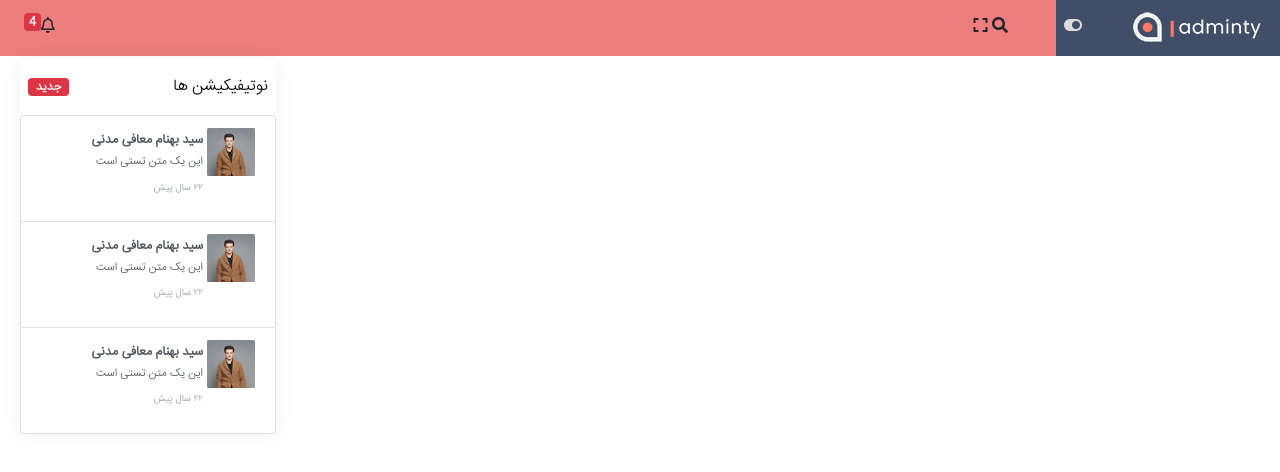
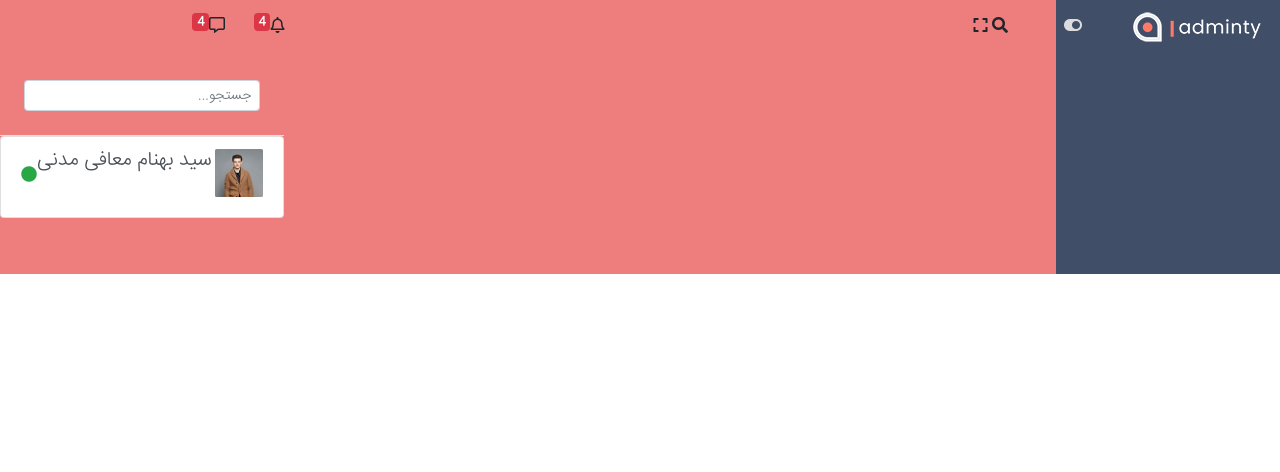
Before and after one commit to behnam666666/panel_admin, a plain HTML site: page index.html in a window 1280 px wide. Drawn offline with Linux system fonts and the light colour scheme.

Commit message:
add notification to html

```diff
--- a/index.html
+++ b/index.html
@@ -56,9 +56,9 @@
                 <section>
                     <span class="ml-2 ml-md-4 positio-relative">
                         <span class="pointer">
-                            <i class="far fa-bell"></i><sup class="badge badge-danger">4</sup>
+                            <i class="far fa-bell"><sup class="badge badge-danger">4</sup></i>
                         </span>
-                        <section class="header-notification rounded">
+                        <section class="header-notification rounded d-none">
                             <section class="d-flex justify-content-between">
                                 <span class="px-2">
                                     نوتیفیکیشن ها
@@ -116,6 +116,43 @@
 
 
 
+                    <span class="ml-2 ml-md-4 positio-relative">
+                        <span>
+                            <i class="far fa-comment-alt"><sup class="badge badge-danger">4</sup></i>
+                        </span>
+
+                        <section class="header-camment">
+                            <section class="border-bottom px-4">
+                                <input type="text" class="form-control form-control-sm my-4" placeholder="جستجو...">
+                            </section>
+
+                            <section class="header-comment-wrapper">
+
+                                <ul class="list-group rounded px-0">
+                                    <li class="list-group-item list-group-item-action">
+                                        <section class="media">
+                                            <img src="./assets/images/avatar-2.jpg" alt="avatar" class="notification-img">
+                                            <section class="media-body pr-1">
+                                                <section class="d-flex justify-content-between">
+                                                    <h5>سید بهنام معافی مدنی</h5>
+                                                    <span><i class="fas fa-circle text-success"></i></span>
+                                                </section>
+                                            </section>
+                                        </section>
+
+
+                                    </li>
+                                </ul>
+
+                            </section>
+
+
+                        </section>
+
+                    </span>
+
+
+
                 </section>
 
             </section>
```
